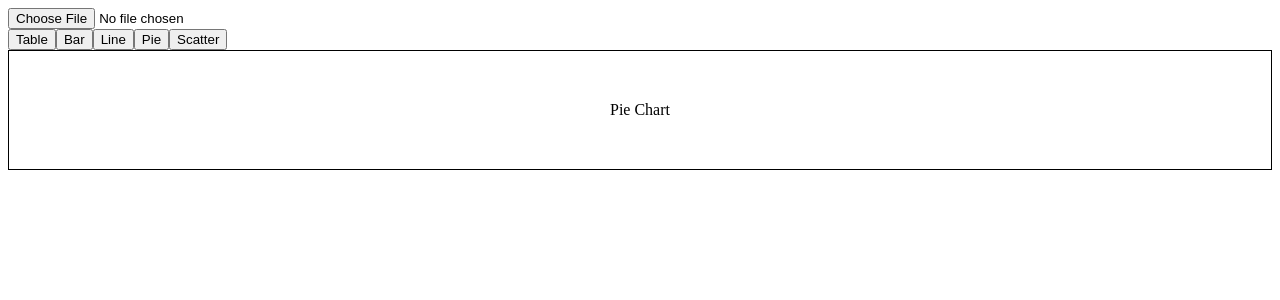
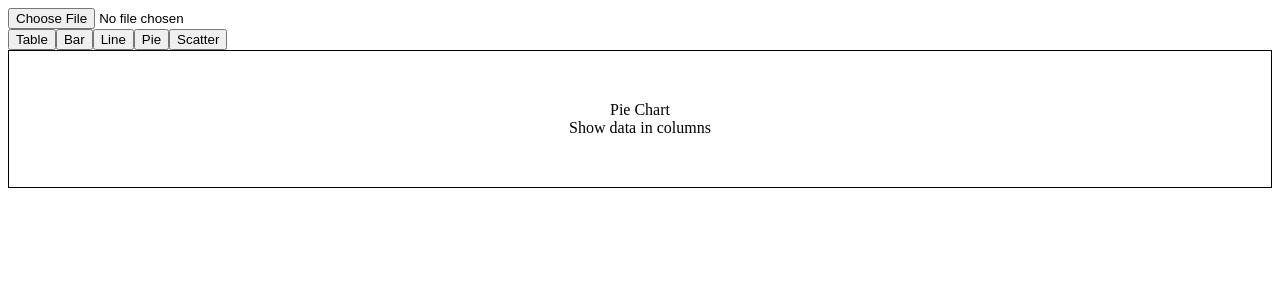
Before and after one commit to CodeSeoul/data_visualizer, a React (Create React App) app: page / in a window 1280 px wide. Both pictures are taken after a click on the button "Pie". Shown: the top 300 px of the page. Built offline with nearby package versions, Linux system fonts and the light colour scheme.

Commit message:
add columnlist component into piechart

```diff
--- a/src/components/charts/PieChartComponent.js
+++ b/src/components/charts/PieChartComponent.js
@@ -1,8 +1,11 @@
-import React from 'react'
+import React from 'react';
+import Column from './helper/ColumnList';
 
 const PieChart = () => {
     return (
-        <div>Pie Chart</div>
+        <div>Pie Chart
+                <Column />
+        </div>
     );
 };
 
```
